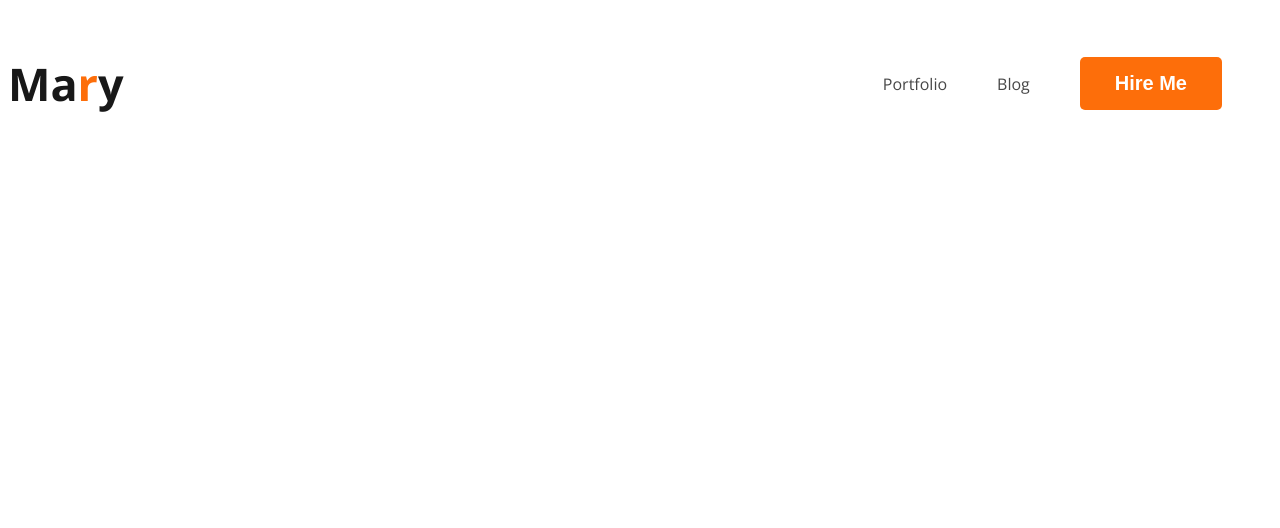
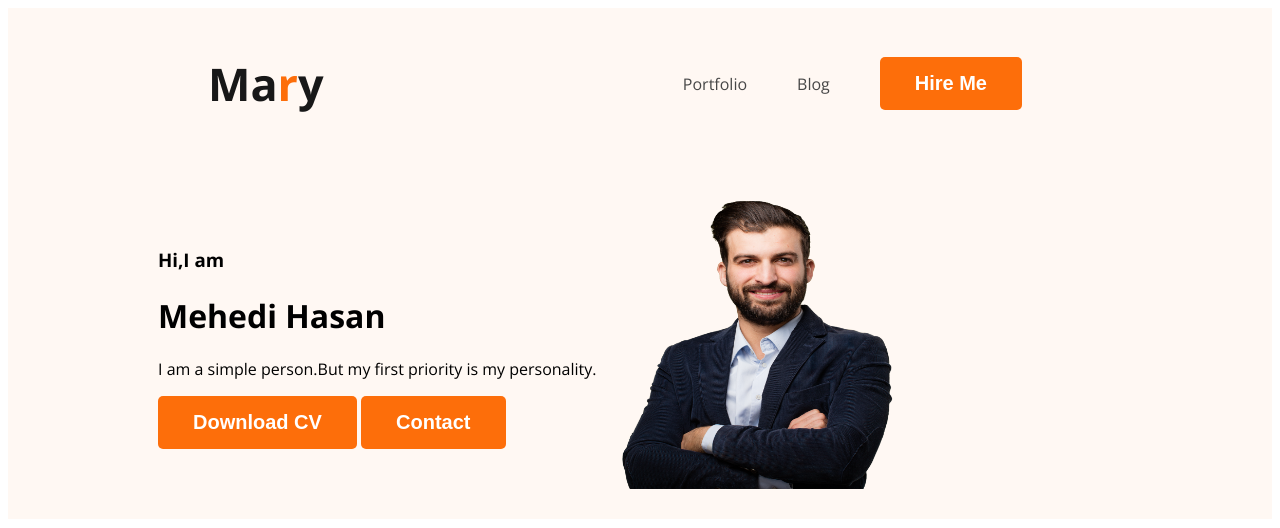
Before and after one commit to Mehedi-ICE16/Web-Developer-Portfolio, a plain HTML site: page index.html in a window 1280 px wide. Drawn offline with nearby package versions, Linux system fonts and the light colour scheme.

Commit message:
banner content added

```diff
--- a/index.html
+++ b/index.html
@@ -10,7 +10,7 @@
     <link rel="stylesheet" href="styles/portfolio.css">
 </head>
 <body>
-    <header>
+    <header class="header">
         <nav>
             <h3 class="nav-title">Ma<span class="text-primary">r</span>y</h3>
             <ul>
@@ -19,6 +19,16 @@
                 <li><button class="btn-primary">Hire Me</button></li>
             </ul>
         </nav>
+        <div class="banner">
+            <div class="banner-content">
+                <h3 class="banner-greetings">Hi,I am</h3>
+                <h1 class="banner-title">Mehedi Hasan</h1>
+                <p>I am a simple person.But my first priority is my personality.</p>
+                <button class="btn-primary">Download CV</button>
+                <button class="btn-primary">Contact</button>
+            </div>
+            <img src="images/hardy.png" class="profile-picture" alt="">
+        </div>
     </header>
 
     <main>
--- a/styles/portfolio.css
+++ b/styles/portfolio.css
@@ -8,6 +8,7 @@ nav {
     display: flex;
     justify-content: space-between;
     align-items: center;
+    margin:0px 200px;
 }
 
 .nav-title {
@@ -46,3 +47,17 @@ nav a {
     text-decoration: none;
     color: #474747;
 }
+
+/* Header related style */
+.header {
+    background-color: #FFF8F3;
+}
+.banner{
+    padding: 30px 30px 30px 150px;
+    display: flex;
+    align-items: center;
+}
+.banner .profile-picture{
+    height: 300px;
+    width: 300px;
+}
```
